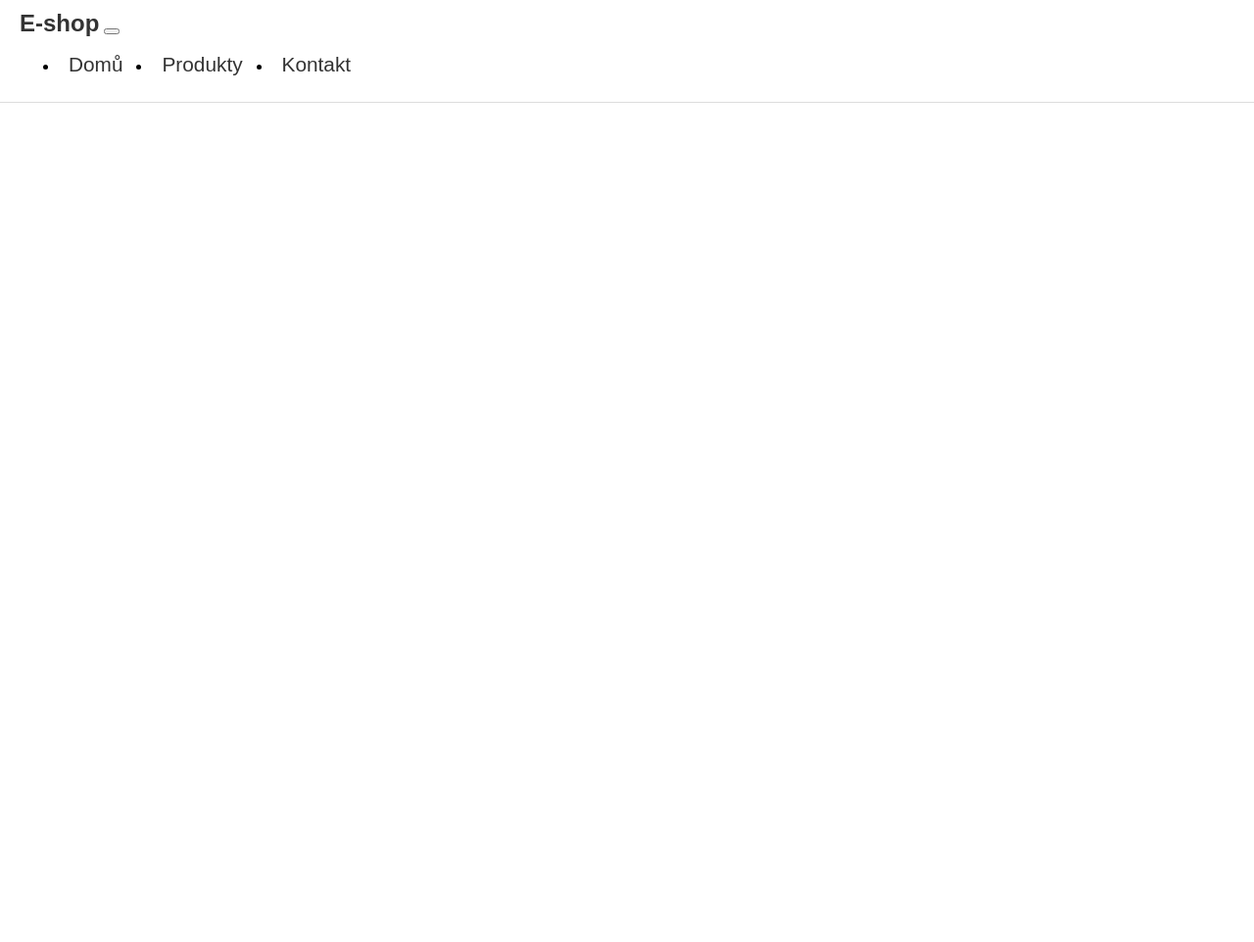
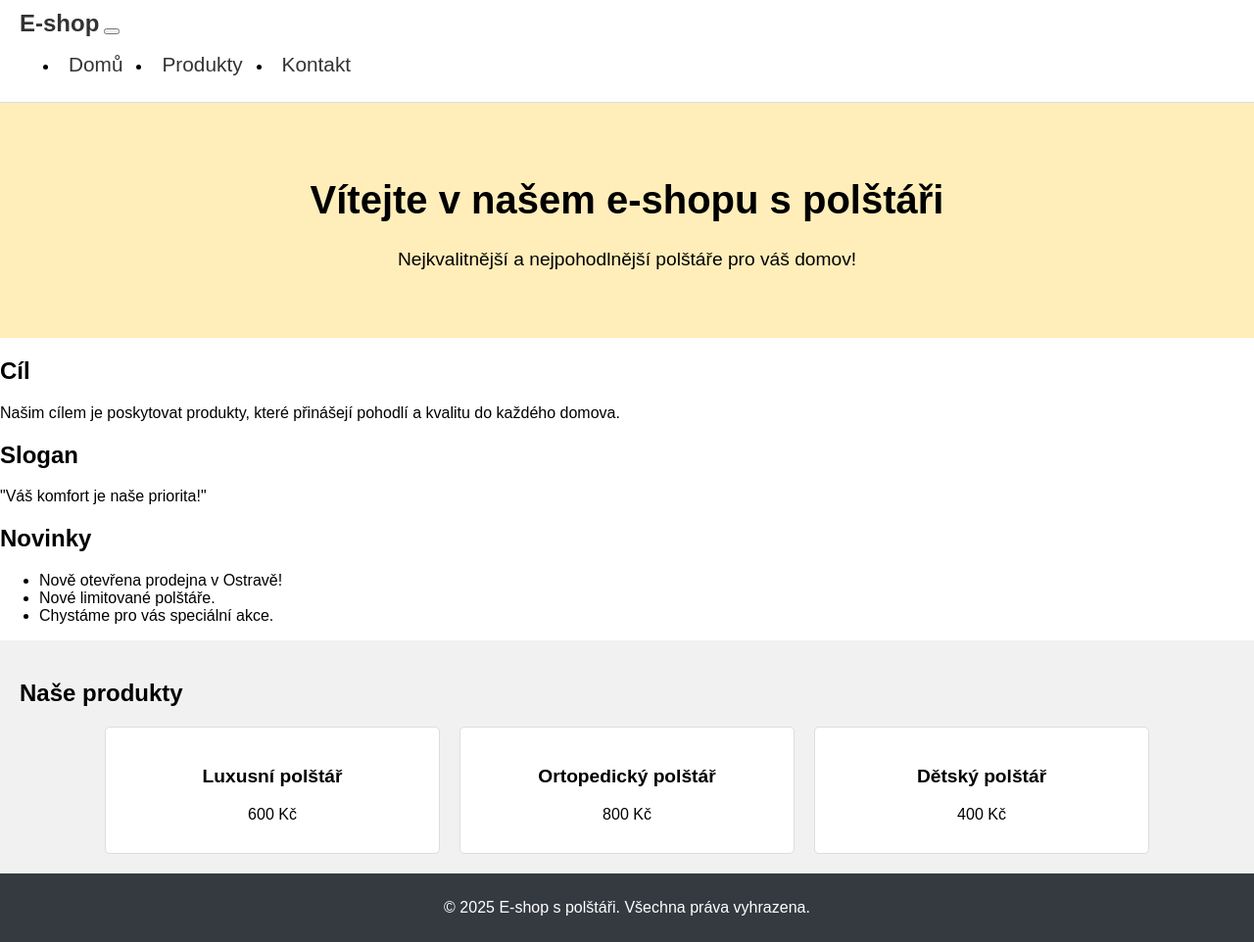
Before and after one commit to filda451/E-shopFilipOsmancik, a plain HTML site: page index.html in a window 1280 px wide. Shown: the whole page at 98% size. Before the commit the page ends 800 px from the top, so only its background shows below. Drawn offline with Linux system fonts and the light colour scheme.

Commit message:
index_final

```diff
--- a/index.html
+++ b/index.html
@@ -18,7 +18,7 @@
           <a class="nav-link" href="index.html">Domů</a>
         </li>
         <li class="nav-item">
-          <a class="nav-link" href="#products">Produkty</a>
+          <a class="nav-link" href="#produkty">Produkty</a>
         </li>
         <li class="nav-item">
           <a class="nav-link" href="contacts.html">Kontakt</a>
@@ -26,5 +26,49 @@
       </ul>
     </div>
   </nav>
+
+  <header id="home" class="hlavni-sekce">
+    <h1>Vítejte v našem e-shopu s polštáři</h1>
+    <p>Nejkvalitnější a nejpohodlnější polštáře pro váš domov!</p>
+  </header>
+
+  <main>
+    <section id="uvod">
+      <h2>Cíl</h2>
+      <p>Našim cílem je poskytovat produkty, které přinášejí pohodlí a kvalitu do každého domova.</p>
+
+      <h2>Slogan</h2>
+      <p>"Váš komfort je naše priorita!"</p>
+
+      <h2>Novinky</h2>
+      <ul>
+        <li>Nově otevřena prodejna v Ostravě! </li>
+        <li>Nové limitované polštáře.</li>
+        <li>Chystáme pro vás speciální akce.</li>
+      </ul>
+    </section>
+
+    <section id="produkty">
+      <h2>Naše produkty</h2>
+      <div class="produkt1">
+        <div class="produkt2">
+          <h3>Luxusní polštář</h3>
+          <p>600 Kč</p>
+        </div>
+        <div class="produkt2">
+          <h3>Ortopedický polštář</h3>
+          <p>800 Kč</p>
+        </div>
+        <div class="produkt2">
+          <h3>Dětský polštář</h3>
+          <p>400 Kč</p>
+        </div>
+      </div>
+    </section>
+  </main>
+
+  <footer>
+    <p>© 2025 E-shop s polštáři. Všechna práva vyhrazena.</p>
+  </footer>
 </body>
 </html>
--- a/style.css
+++ b/style.css
@@ -41,3 +41,54 @@ body {
   color: #007bff;
   border-bottom: 2px solid #007bff;
 }
+
+.hlavni-sekce {
+  text-align: center;
+  background-color: #ffeeba;
+  padding: 50px 20px;
+}
+
+.hlavni-sekce h1 {
+  font-size: 2.5rem;
+}
+
+.hlavni-sekce p {
+  font-size: 1.2rem;
+}
+
+#produkty {
+  padding: 20px;
+  background-color: #f1f1f1;
+}
+
+.produkt1 {
+  display: flex;
+  gap: 20px;
+  justify-content: center;
+  flex-wrap: wrap;
+}
+
+.produkt2 {
+  border: 1px solid #ddd;
+  padding: 20px;
+  text-align: center;
+  background-color: #fff;
+  width: 300px;
+  border-radius: 5px;
+}
+
+.produkt2 h3 {
+  font-size: 1.2rem;
+}
+
+.produkt2 p {
+  font-size: 1rem;
+  margin: 10px 0;
+}
+
+footer {
+  text-align: center;
+  padding: 10px;
+  background-color: #343a40;
+  color: #fff;
+}
```
Also changed, not shown: contacts.html (+2 -2 lines), script.js (added). Lines whose indentation alone changed are shown as unchanged.
